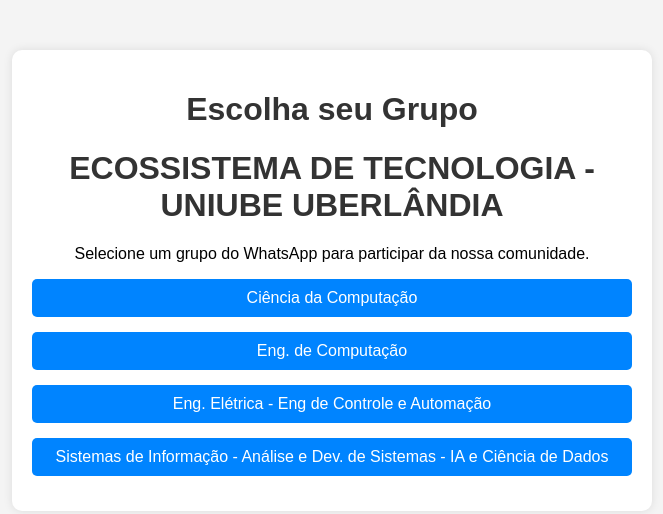
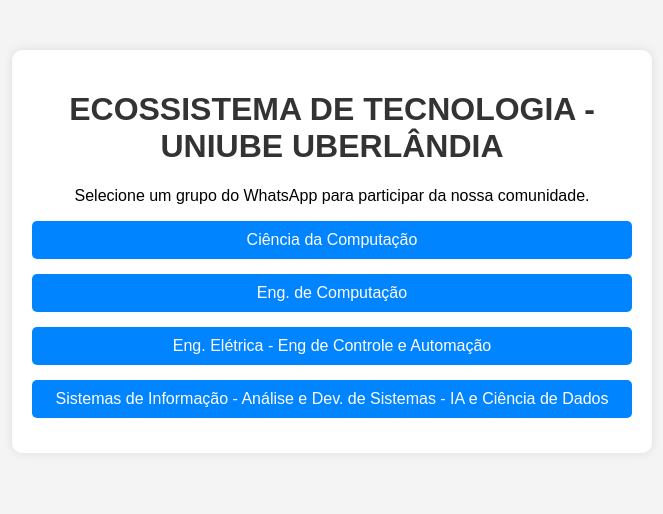
Before and after one commit to stefanosbvvita/uniube_community, a plain HTML site: page index.html in a window 1280 px wide. Shown: the whole page, without its empty margins (308-971 px from the left). Drawn offline with Linux system fonts and the light colour scheme.

Commit message:
index.html

```diff
--- a/index.html
+++ b/index.html
@@ -39,7 +39,6 @@
 </head>
 <body>
     <div class="container">
-        <h1>Escolha seu Grupo</h1>
         <h1>ECOSSISTEMA DE TECNOLOGIA - UNIUBE UBERLÂNDIA</h1>
         <p>Selecione um grupo do WhatsApp para participar da nossa comunidade.</p>
 
```
